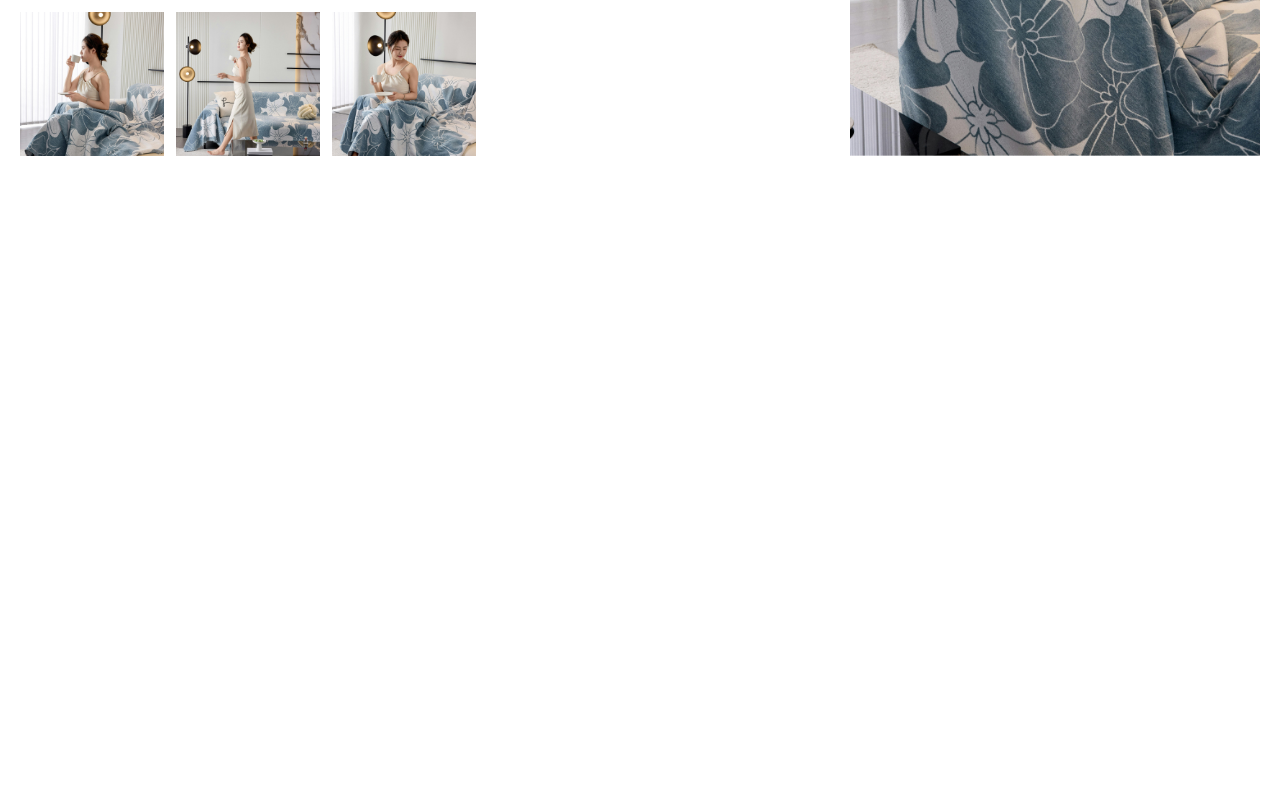
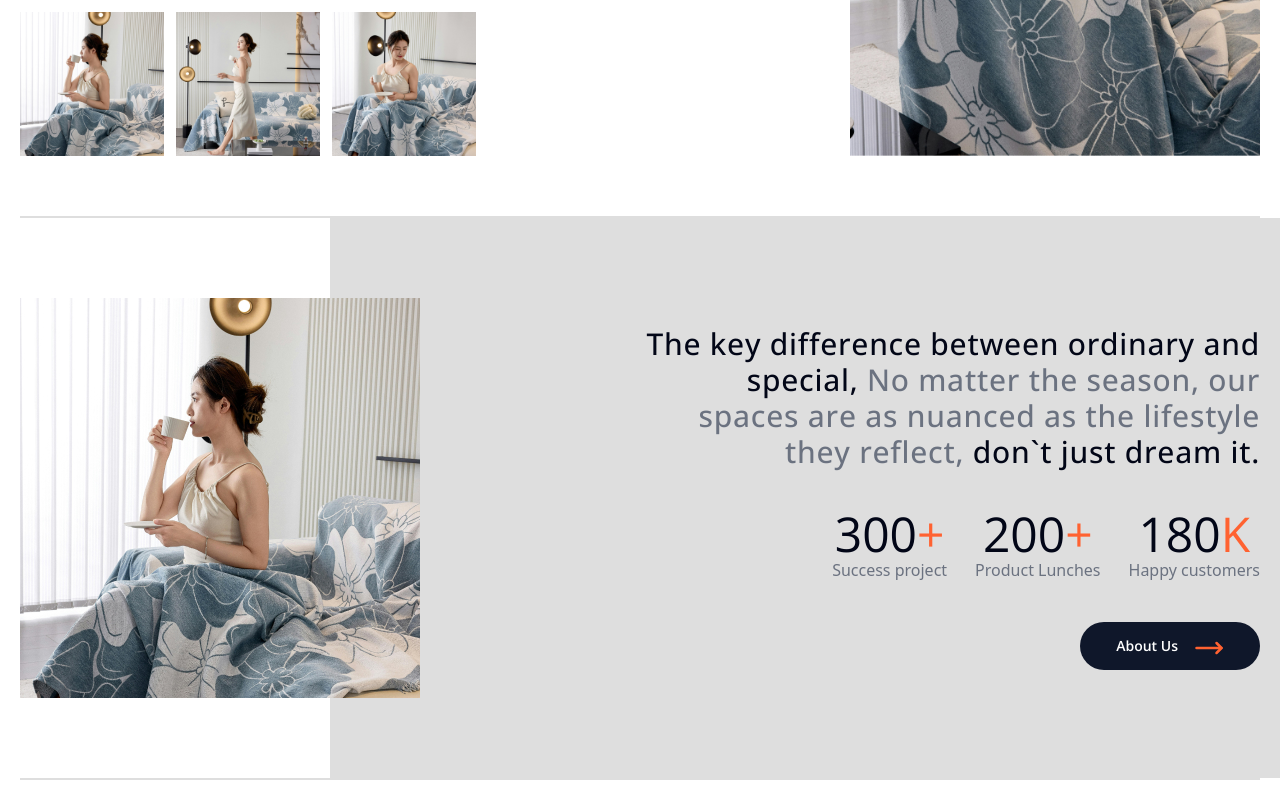
Before and after one commit to rundweb/furundweb, a React (Vite) app: page / in a window 1280 px wide. Shown: the part 616-1416 px from the top of the page. Before the commit the page ends 800 px from the top, so only its background shows below. Built offline with nearby package versions, Linux system fonts and the light colour scheme.

Commit message:
done key

```diff
--- a/src/App.jsx
+++ b/src/App.jsx
@@ -1,4 +1,5 @@
 import HomeComponents from "./components/HomeComponents"
+import KeyComponents from "./components/KeyComponents"
 import NavbarComponents from "./components/NavbarComponents"
 
 const App = () => {
@@ -6,6 +7,7 @@ const App = () => {
     <div className="overflow-hidden">
       <NavbarComponents/>
       <HomeComponents/>
+      <KeyComponents/>
     </div>
   )
 }
--- a/src/components/HomeComponents.jsx
+++ b/src/components/HomeComponents.jsx
@@ -17,7 +17,7 @@ const HomeComponents = () => {
     },
   ];
   return (
-    <div className="p-5 max-w-7xl m-auto flex flex-col gap-10 relative z-10">
+    <div className="p-5 max-w-7xl m-auto flex flex-col gap-10 relative z-10 md:pb-10">
       <div className="flex flex-col items-center justify-center lg:justify-start lg:items-start text-center lg:text-start gap-8 lg:gap-12">
         <h1 className="font-source text-6xl sm:text-7xl md:text-9xl font-medium text-slate-900 lg:w-3/5">
           Transform your Space
--- /dev/null
+++ b/src/components/KeyComponents.jsx
@@ -0,0 +1,49 @@
+import key1 from "../assets/image/hom-content (1).jpg";
+import { LuMoveRight } from "react-icons/lu";
+const KeyComponents = () => {
+  return (
+    <div className="p-5 max-w-7xl m-auto">
+      <div className="py-10 md:py-20 border-y-2 border-gray-primary relative flex items-center justify-between gap-20">
+        <div className="hidden md:flex">
+          <img src={key1} alt="" className="relative z-20" />
+        </div>
+        <div className="relative z-20 md:w-2/3 lg:w-2/4 flex flex-col items-center gap-10 md:items-end">
+          <h1 className="font-open text-slate-950 font-medium tracking-wide text-xl lg:text-end lg:text-3xl">
+            The key difference between ordinary and special,{" "}
+            <span className="text-gray-500">
+              No matter the season, our spaces are as nuanced as the lifestyle
+              they reflect,
+            </span>{" "}
+            don`t just dream it.
+          </h1>
+          <div className=" flex flex-wrap justify-around gap-7 text-center">
+            <div>
+              <h1 className="text-5xl font-open font-normal text-slate-950">
+                300<span className="text-orange-primary">+</span>
+              </h1>
+              <p className="text-gray-500 text-base">Success project</p>
+            </div>
+            <div>
+              <h1 className="text-5xl font-open font-normal text-slate-950">
+                200<span className="text-orange-primary">+</span>
+              </h1>
+              <p className="text-gray-500 text-base">Product Lunches</p>
+            </div>
+            <div>
+              <h1 className="text-5xl font-open font-normal text-slate-950">
+                180<span className="text-orange-primary">K</span>
+              </h1>
+              <p className="text-gray-500 text-base">Happy customers</p>
+            </div>
+          </div>
+          <a href="" className="flex text-sm items-center font-open bg-slate-900 h-12 px-9 rounded-3xl text-white font-semibold gap-4">
+            About Us <LuMoveRight className="mt-1 text-3xl text-orange-primary"/>
+          </a>
+        </div>
+        <div className="hidden md:flex absolute h-full w-full bg-gray-primary top-0 -right-[25%] z-10"></div>
+      </div>
+    </div>
+  );
+};
+
+export default KeyComponents;
```
